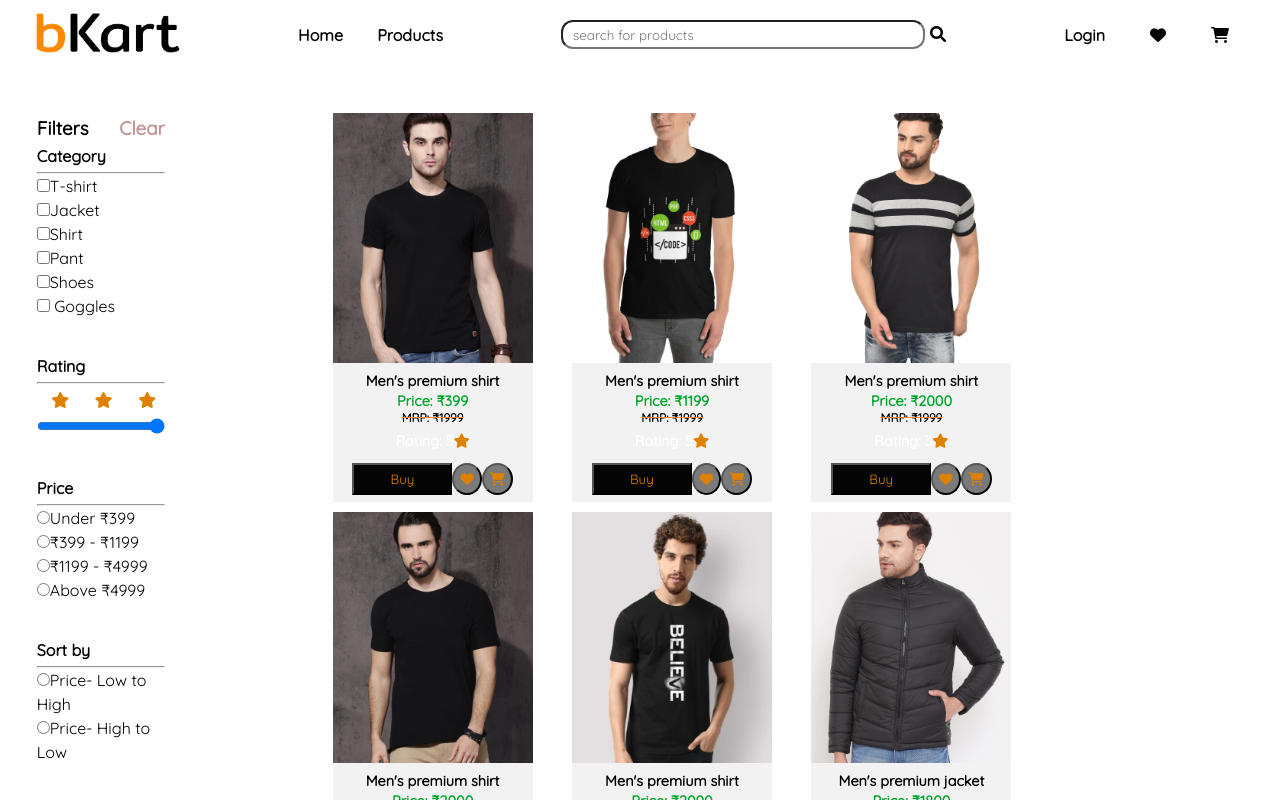
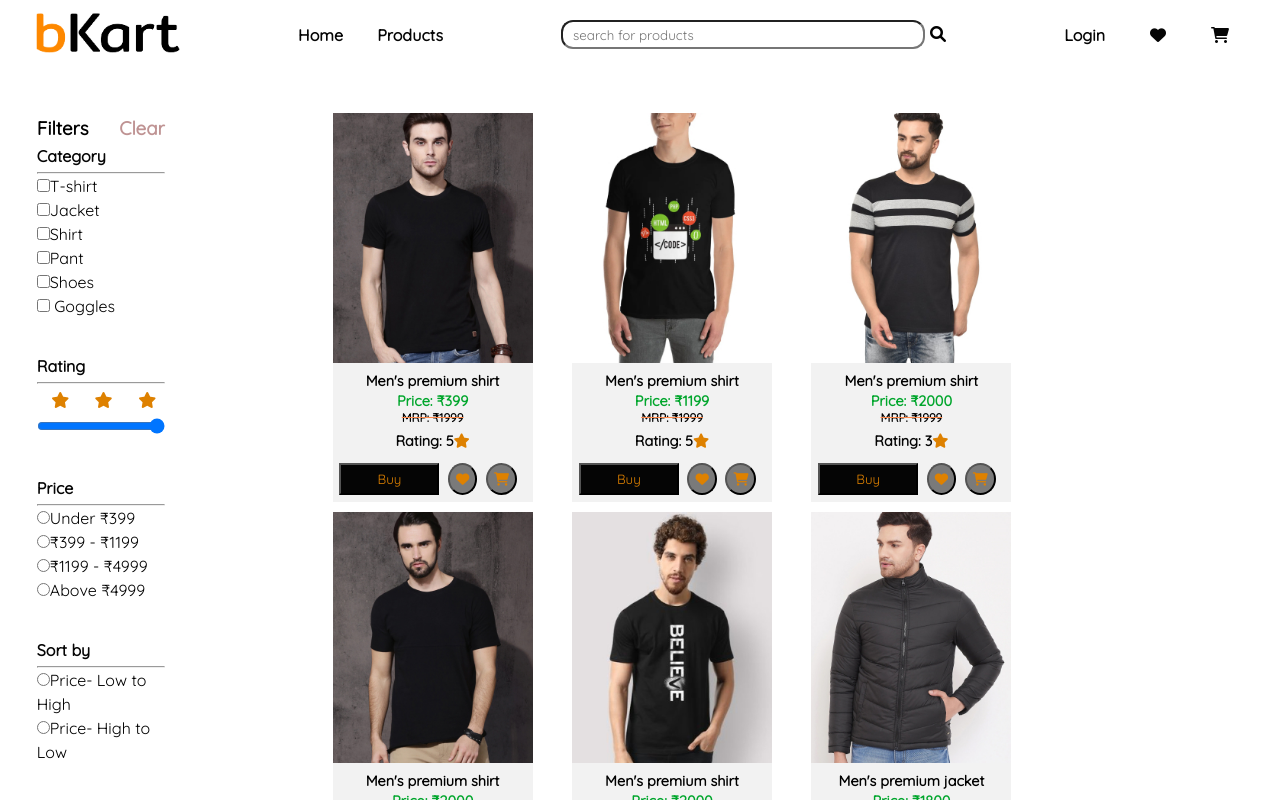
Before and after one commit to sumitk-singh/bKart-e-commerce-app, a React (Create React App) app: page /Product in a window 1280 px wide. Shown: the top 800 px of the page. Built offline with nearby package versions, Linux system fonts and the light colour scheme; a web font is replaced by a local one.

Commit message:
btn gap fixed

```diff
--- a/src/components/Products/Products.jsx
+++ b/src/components/Products/Products.jsx
@@ -47,7 +47,7 @@ const Products = () => {
                                                 <span className="sale-price"><span className="sale-price">Price: ₹{product.price}</span></span> <span>
                                                     <h5 id="mrp">MRP: ₹{product.MRP}</h5>
                                                 </span><span className="review">
-                                                    <p>Rating: <span>{product.rating}</span><span class="fa fa-star checked"></span></p>
+                                                    <p id="text-rating">Rating: <span>{product.rating}</span><span class="fa fa-star checked"></span></p>
                                                 </span>
                                             </h3>
                                         </div>
--- a/src/pages-css/products-page-css/layout-handler.css
+++ b/src/pages-css/products-page-css/layout-handler.css
@@ -126,3 +126,13 @@ a {
     justify-content: space-evenly;
     align-items: center;
 }
+
+#text-rating{
+    color: #050505;
+}
+
+.card-btn{
+    display: flex;
+    gap: 5px;
+    justify-content:space-around;
+}
```
